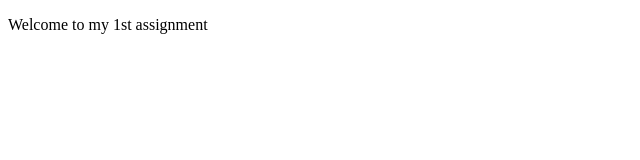
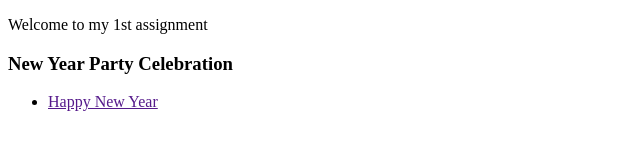
Before and after one commit to Jahangir09972/Restsrt08-01, a plain HTML site: page index.html in a window 1280 px wide. Shown: the whole page, without its empty margins (0-640 px from the left). Drawn offline with Linux system fonts and the light colour scheme.

Commit message:
added changes

```diff
--- a/index.html
+++ b/index.html
@@ -7,7 +7,16 @@
 </head>
 <body>
 <p>Welcome to my 1st assignment</p>
-<header></header>
+    <header>
+        <nav>
+            <h3>New Year Party Celebration</h3>
+            <ul>
+                <li>
+                    <a href="">Happy New Year</a>
+                </li>
+            </ul>
+        </nav>
+    </header>
 <main></main>
 <footer></footer>
 
```
